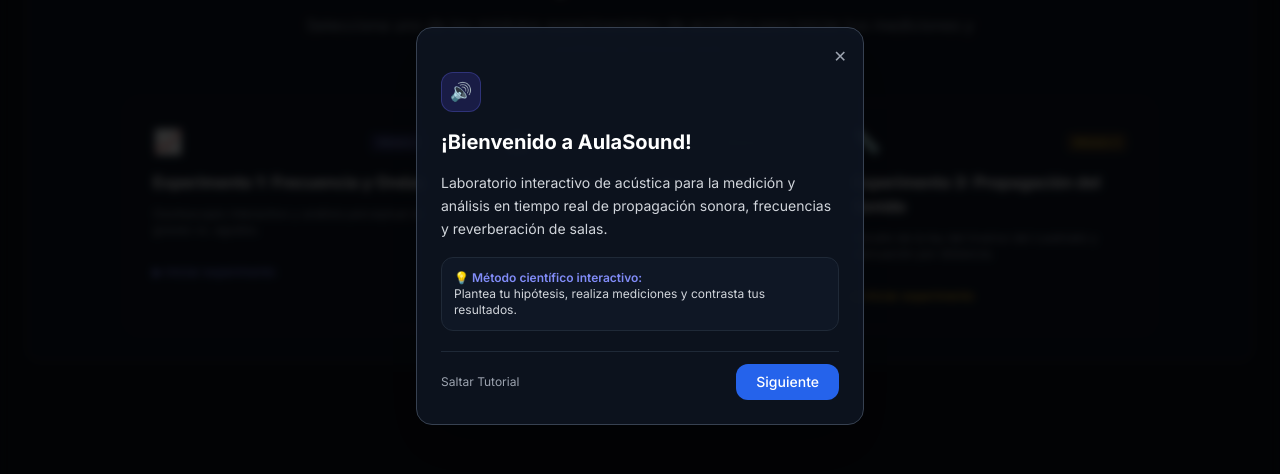
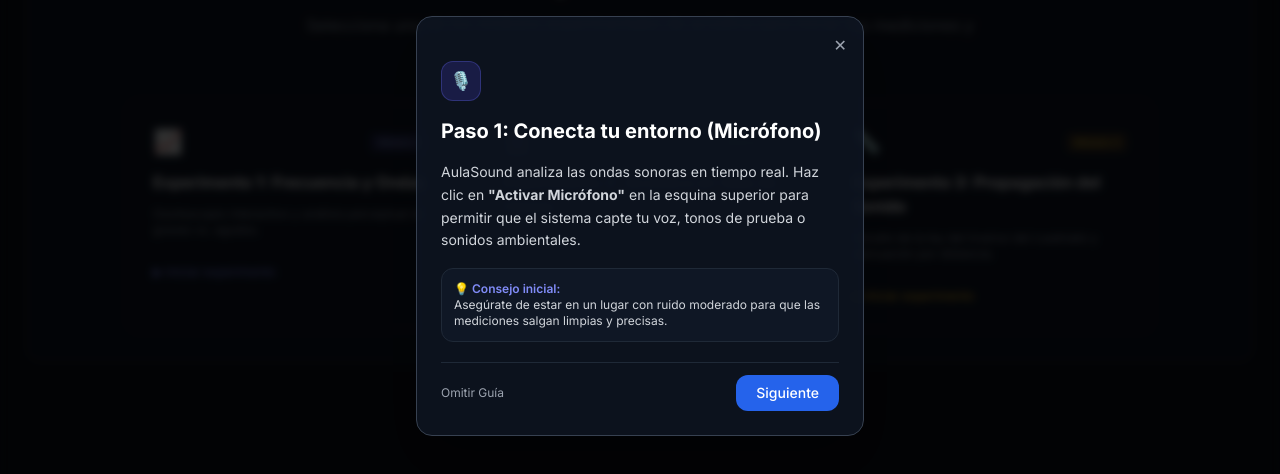
Before and after one commit to jaaviiieraa/aulasound, a plain HTML site: page index.html in a window 1280 px wide. Shown: the part 174-648 px from the top of the page. Drawn offline with nearby package versions, Linux system fonts and the light colour scheme.

Commit message:
Update index.html

```diff
--- a/index.html
+++ b/index.html
@@ -383,20 +383,26 @@
     </main>
 
     <!-- Modal Tutorial (Bienvenida) -->
+   <!-- Modal Tutorial Óptimo (Guía de 4 Pasos) -->
     <div id="modalTutorial" class="fixed inset-0 bg-black/80 backdrop-blur-sm z-50 flex items-center justify-center p-4">
         <div class="glass max-w-md w-full p-6 rounded-2xl space-y-5 relative border border-gray-700 shadow-2xl">
             <button onclick="finalizarTutorialYPedirMic()" class="absolute top-4 right-4 text-gray-400 hover:text-white">✕</button>
             <div class="space-y-4">
-                <div class="bg-indigo-600/20 w-10 h-10 rounded-xl flex items-center justify-center text-indigo-400 text-lg font-bold border border-indigo-500/30">🔊</div>
-                <h3 class="text-xl font-bold text-white" id="modalTitulo">¡Bienvenido a AulaSound!</h3>
-                <p class="text-sm text-gray-300 leading-relaxed" id="modalTexto">Laboratorio interactivo de acústica para la medición y análisis en tiempo real de propagación sonora, frecuencias y reverberación de salas.</p>
+                <div id="modalIconoContainer" class="bg-indigo-600/20 w-10 h-10 rounded-xl flex items-center justify-center text-indigo-400 text-lg font-bold border border-indigo-500/30">🎙️</div>
+                <h3 class="text-xl font-bold text-white" id="modalTitulo">Paso 1: Conecta tu entorno (Micrófono)</h3>
+                <p class="text-sm text-gray-300 leading-relaxed" id="modalTexto">
+                    AulaSound analiza las ondas sonoras en tiempo real. Haz clic en <b>"Activar Micrófono"</b> en la esquina superior para permitir que el sistema capte tu voz, tonos de prueba o sonidos ambientales.
+                </p>
                 <div id="modalCajaExtra" class="bg-gray-900/80 border border-gray-800 p-3 rounded-xl text-xs text-gray-300 space-y-1">
-                    <span class="font-semibold text-indigo-400 block">💡 Método científico interactivo:</span>
-                    <span>Plantea tu hipótesis, realiza mediciones y contrasta tus resultados.</span>
+                    <span class="font-semibold text-indigo-400 block">💡 Consejo inicial:</span>
+                    <span>Asegúrate de estar en un lugar con ruido moderado para que las mediciones salgan limpias y precisas.</span>
                 </div>
             </div>
             <div class="flex justify-between items-center pt-3 border-t border-gray-800">
-                <button onclick="finalizarTutorialYPedirMic()" class="text-xs text-gray-400 hover:text-white transition">Saltar Tutorial</button>
+                <div class="flex gap-2">
+                    <button onclick="pasoAnteriorTutorial()" id="btnAnteriorModal" class="hidden text-xs text-gray-400 hover:text-white transition px-3 py-1.5 rounded-lg bg-gray-800">Anterior</button>
+                    <button onclick="finalizarTutorialYPedirMic()" class="text-xs text-gray-400 hover:text-white transition">Omitir Guía</button>
+                </div>
                 <button onclick="siguientePasoTutorial()" id="btnSiguienteModal" class="bg-blue-600 hover:bg-blue-500 text-white text-sm px-5 py-2 rounded-xl font-medium transition">Siguiente</button>
             </div>
         </div>
```
